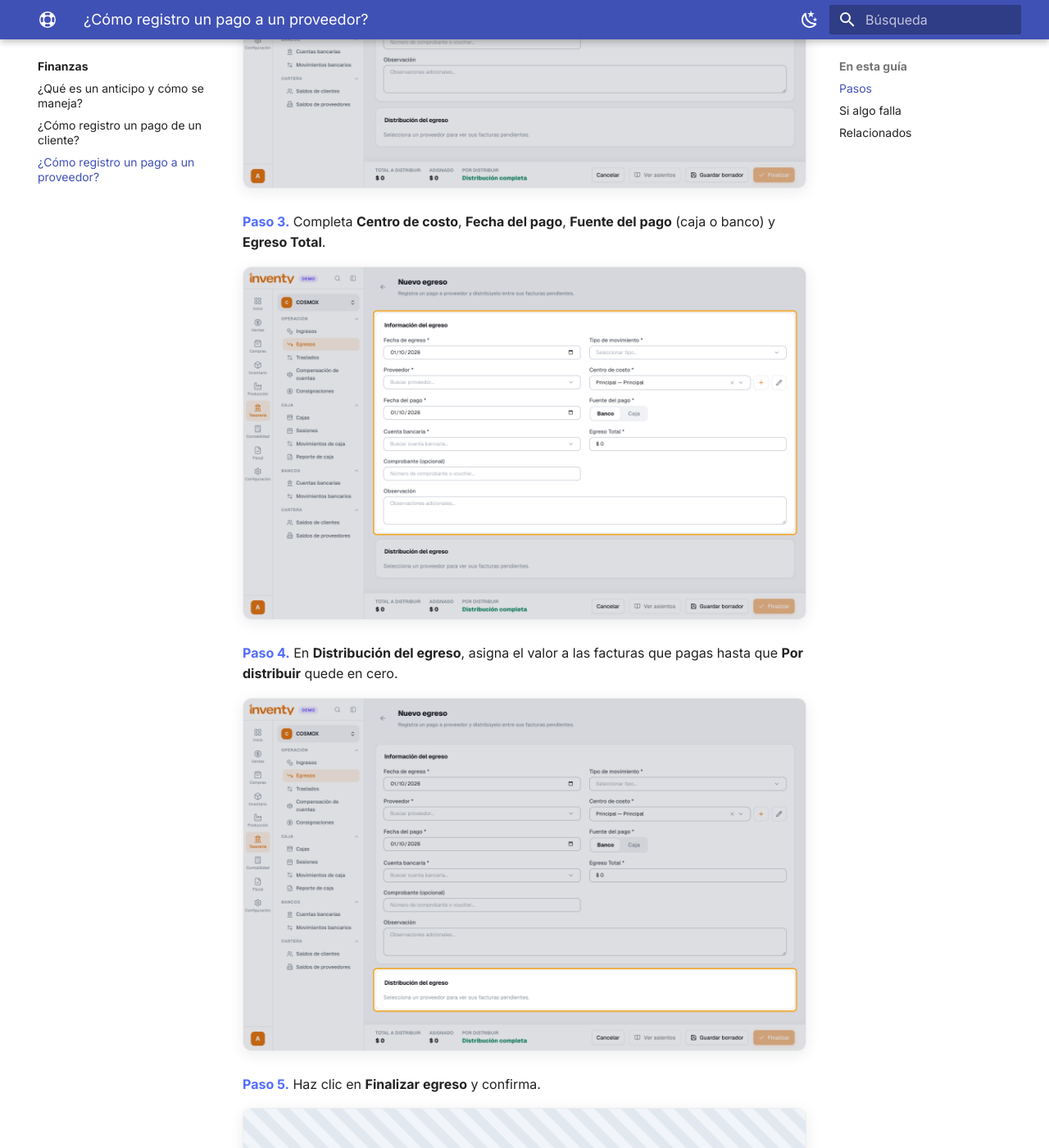
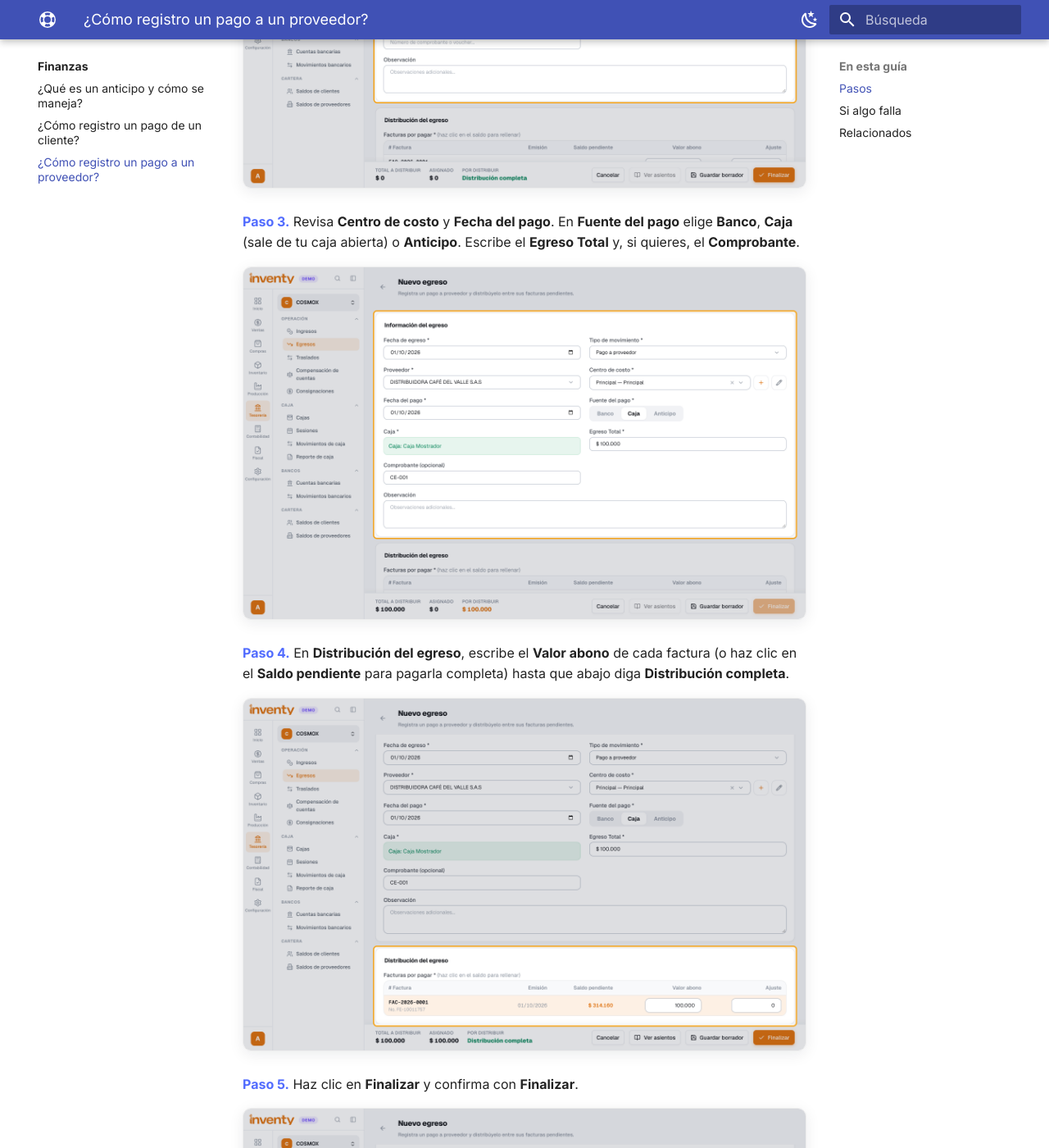
Before and after one commit to Cosmox-SAS/inventy-help, an MkDocs documentation site: the page built from docs/finanzas/registrar-egreso.md, in a window 1280 px wide and 1400 px high, scrolled down 1282 px. Shown: the whole window at 82% size. Built offline with MkDocs 1.6.1 and Material for MkDocs 9.7.7, drawn with Linux system fonts in a browser that asks for light colours; some of the changed text lies outside the part shown.

Commit message:
feat: pago a proveedor real en la demo (PGE-2026-0001) y login fijo a la empresa demo
Co-Authored-By: Claude Opus 5.5 <noreply@anthropic.com>

```diff
--- a/docs/assets/capturas/pendientes.txt
+++ b/docs/assets/capturas/pendientes.txt
@@ -12,7 +12,6 @@ assets/capturas/facturacion-electronica/emitir-factura-electronica/paso-3.png
 assets/capturas/finanzas/anticipos/paso-3.png
 assets/capturas/finanzas/anticipos/paso-4.png
 assets/capturas/finanzas/anticipos/paso-5.png
-assets/capturas/finanzas/registrar-egreso/paso-5.png
 assets/capturas/impuestos/retenciones/paso-1.png
 assets/capturas/impuestos/retenciones/paso-2.png
 assets/capturas/impuestos/retenciones/paso-3.png
--- a/docs/finanzas/registrar-egreso.md
+++ b/docs/finanzas/registrar-egreso.md
@@ -30,19 +30,19 @@ tags:
 
 ![Paso 2: tipo de movimiento y proveedor](../assets/capturas/finanzas/registrar-egreso/paso-2.png)
 
-**Paso 3.** Completa **Centro de costo**, **Fecha del pago**, **Fuente del pago** (caja o banco) y **Egreso Total**.
+**Paso 3.** Revisa **Centro de costo** y **Fecha del pago**. En **Fuente del pago** elige **Banco**, **Caja** (sale de tu caja abierta) o **Anticipo**. Escribe el **Egreso Total** y, si quieres, el **Comprobante**.
 
 ![Paso 3: información del egreso](../assets/capturas/finanzas/registrar-egreso/paso-3.png)
 
-**Paso 4.** En **Distribución del egreso**, asigna el valor a las facturas que pagas hasta que **Por distribuir** quede en cero.
+**Paso 4.** En **Distribución del egreso**, escribe el **Valor abono** de cada factura (o haz clic en el **Saldo pendiente** para pagarla completa) hasta que abajo diga **Distribución completa**.
 
 ![Paso 4: distribución del egreso](../assets/capturas/finanzas/registrar-egreso/paso-4.png)
 
-**Paso 5.** Haz clic en **Finalizar egreso** y confirma.
+**Paso 5.** Haz clic en **Finalizar** y confirma con **Finalizar**.
 
-![Paso 5: botón Finalizar egreso](../assets/capturas/finanzas/registrar-egreso/paso-5.png)
+![Paso 5: botón Finalizar](../assets/capturas/finanzas/registrar-egreso/paso-5.png)
 
-✅ **Listo:** baja lo que le debes al proveedor y el dinero sale de la caja o banco.
+✅ **Listo:** el egreso queda **Finalizado** con número **PGE-**, baja el saldo de la factura del proveedor y el dinero sale de la caja o banco. Si aún no quieres confirmarlo, usa **Guardar borrador**.
 
 ## Si algo falla
 
```
Also changed, not shown: other parts of docs/finanzas/registrar-egreso.md (+1 -1 lines), gestion/capturas-reporte.md (+2 -2 lines), docs/assets/capturas/finanzas/registrar-egreso/paso-2.png, docs/assets/capturas/finanzas/registrar-egreso/paso-3.png, docs/assets/capturas/finanzas/registrar-egreso/paso-4.png, docs/assets/capturas/finanzas/registrar-egreso/paso-5.png, 2 other files.
